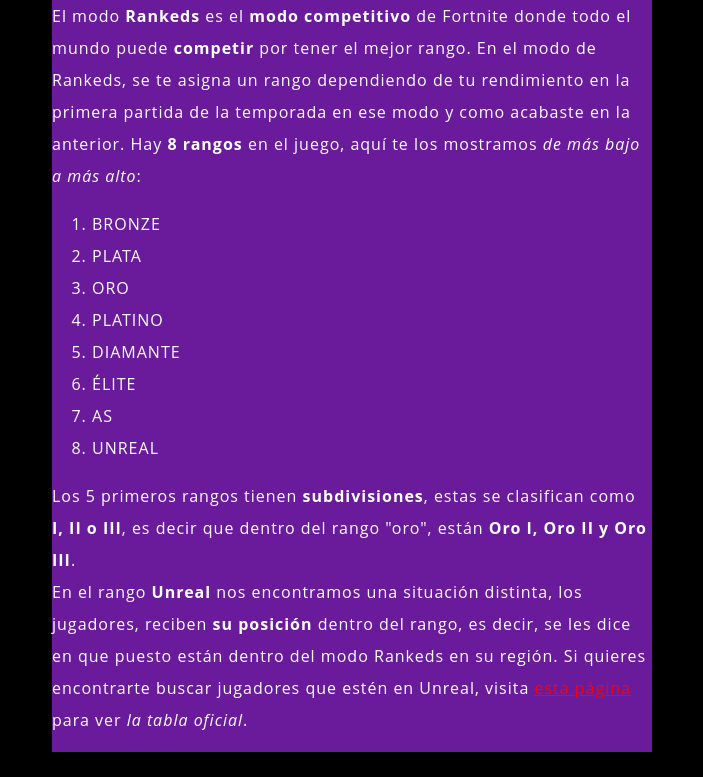
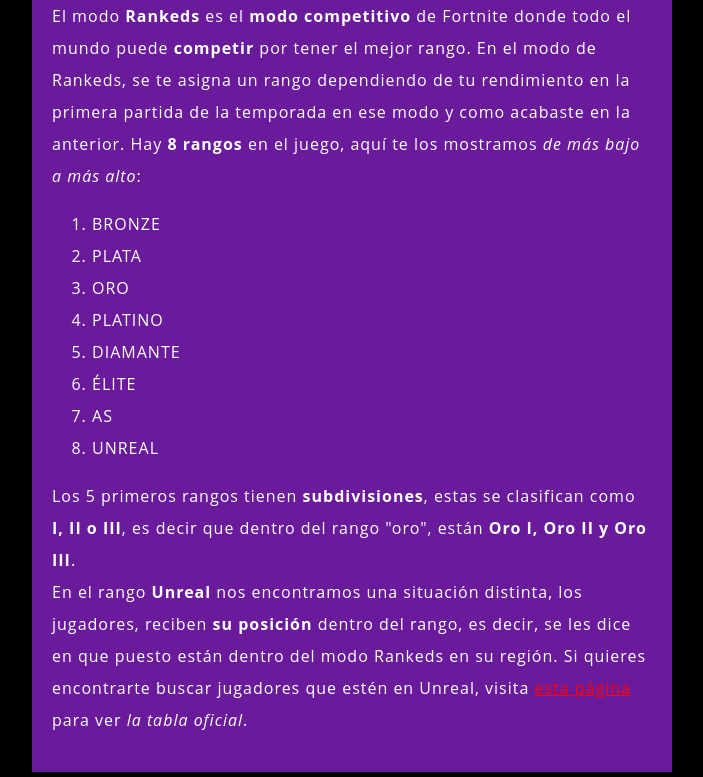
Before and after one commit to ElDqneil/eldqneil.github.io, a plain HTML site: page rankeds.html in a window 1280 px wide. Shown: the part 609-1386 px from the top of the page, without its empty margins (288-991 px from the left). Drawn offline with Linux system fonts and the light colour scheme.

Commit message:
v2.12 SECOND PAGE

```diff
--- a/styles/rankeds.css
+++ b/styles/rankeds.css
@@ -13,7 +13,7 @@ body {
 
   background-color: #6A1B9C;
 
-  padding: 0 20px 20px 20px #6A1B9C;
+  padding: 0 20px 20px 20px ;
 
   border: 5px solid black
 }
```
